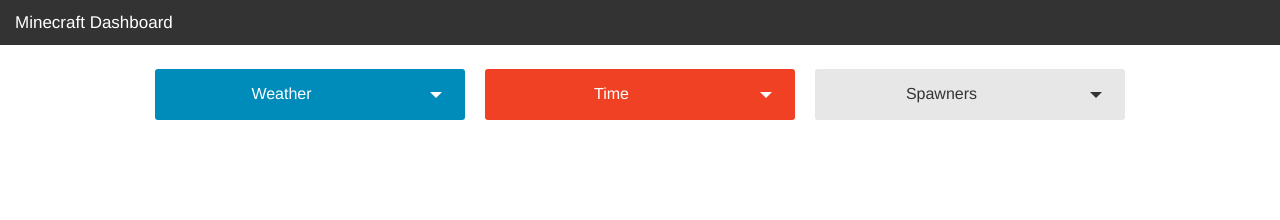
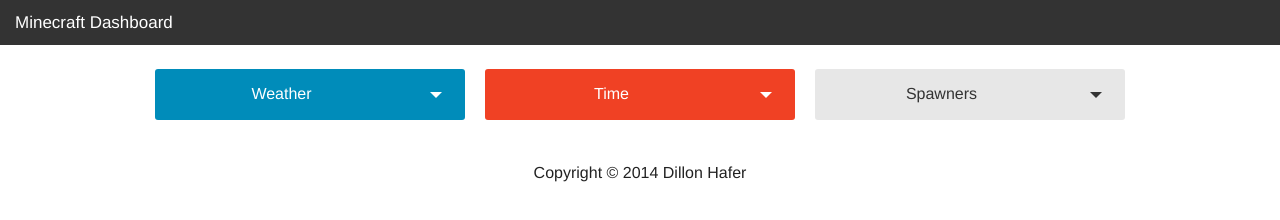
Before and after one commit to dillonhafer/mc_dashboard, a plain HTML site: page public/index.html in a window 1280 px wide. Drawn offline with Linux system fonts and the light colour scheme.

Commit message:
Adds copyright

```diff
--- a/public/index.html
+++ b/public/index.html
@@ -46,6 +46,7 @@
     </div>
   </div>
 
+  <p class='text-center'>Copyright &copy; 2014 Dillon Hafer</p>
   <script src="/foundation/js/vendor/jquery.js"></script>
   <script src="/foundation/js/foundation.min.js"></script>
   <script src="/javascripts/app.js"></script>
```
